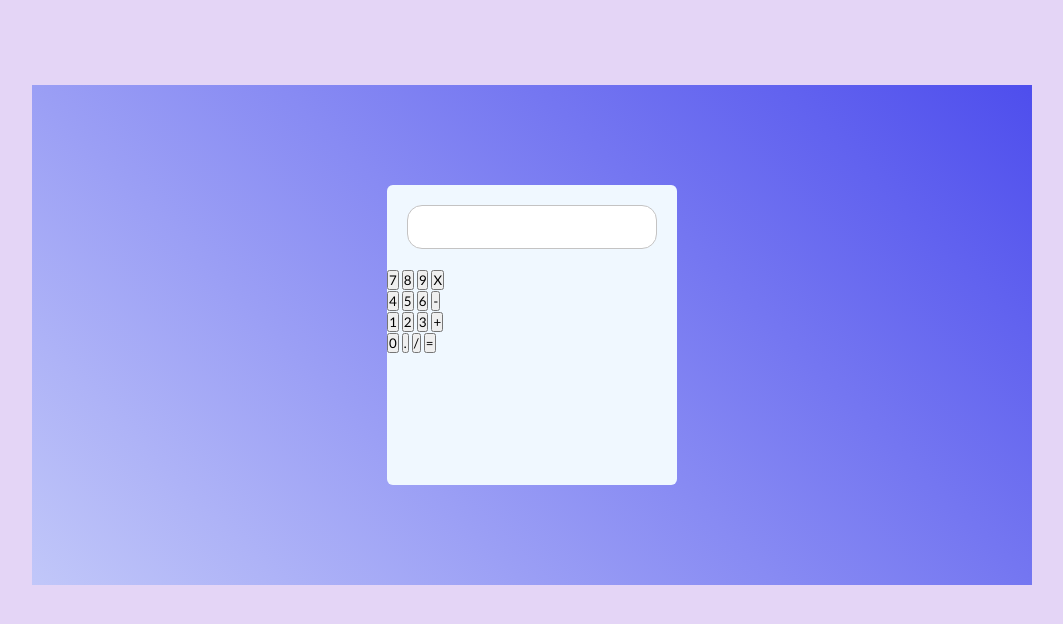
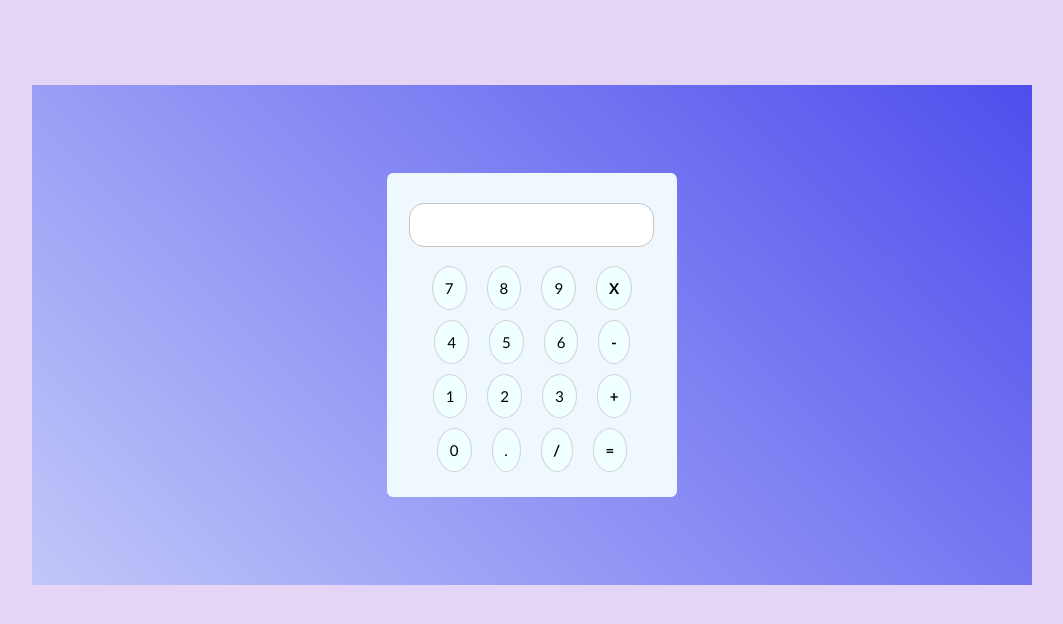
Before and after one commit to nehanawar025/Simple_Calculator, a plain HTML site: page index.html in a window 1280 px wide. Shown: the whole page, without its empty margins (108-1171 px from the left). Drawn offline with Linux system fonts and the light colour scheme.

Commit message:
css file modified

```diff
--- a/style.css
+++ b/style.css
@@ -25,7 +25,7 @@ body {
 }
 
 #calculator {
-  height: 300px;
+  height: 324px;
   width: 290px;
   background-color: aliceblue;
   border: none;
@@ -33,10 +33,45 @@ body {
 }
 
 #text-box {
-  margin: 20px;
+  margin-top: 30px;
+  margin-left: 22px;
+  margin-right: 19px;
+  margin-bottom: 14px;
   padding: 10px;
   font-size: 18px;
-  width: 250px;
+  width: 245px;
   border-radius: 15px;
   border: 0.5px solid rgb(196, 195, 195);
+  color: rgb(85, 85, 85);
+  color: rgb(141, 141, 141);
+}
+
+.button-column {
+  display: flex;
+  flex-direction: column;
+  flex-wrap: wrap;
+  justify-content: center;
+  align-items: center;
+}
+
+.row {
+  display: flex;
+  justify-content: center;
+  align-items: center;
+  margin: 5px;
+}
+
+.btn {
+  background-color: azure;
+  text-align: center;
+  font-size: 15px;
+  padding: 12px;
+  margin-left: 10px;
+  margin-right: 10px;
+  border-radius: 60%;
+  border: 0.5px solid lightgray;
+}
+
+.eqn {
+  font-weight: bolder;
 }/*# sourceMappingURL=style.css.map */
```
